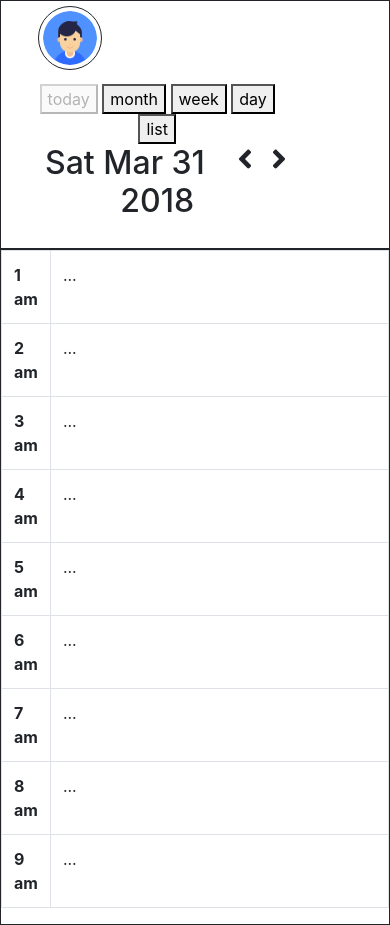
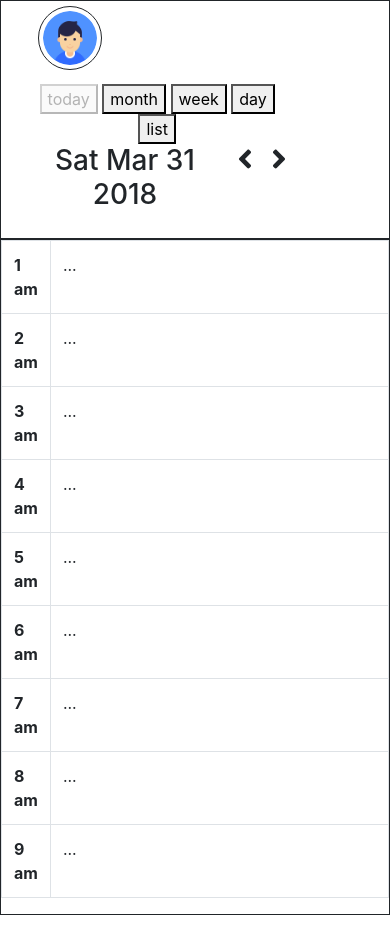
Before and after one commit to SimoneMSR/simonemsr.github.io, a Jekyll site: the page full_calendar/index.html, which Jekyll copies as it is, in a window 390 px wide. Built offline with Jekyll 4.4.1, drawn with Linux system fonts in a browser that asks for light colours; nearby versions of some CDN libraries.

Commit message:
full calendar responsive

```diff
--- a/full_calendar/index.html
+++ b/full_calendar/index.html
@@ -9,7 +9,7 @@
 <!-- 	<script type="text/javascript" src="https://maxcdn.bootstrapcdn.com/bootstrap/4.0.0/js/bootstrap.min.js" ></script> -->
 </head>
 <body>
-	<div class="container">
+	<div class="container hidden">
 		<div class="row">
 			<div class="col-lg-2 d-none d-xl-block sidebar">
 				<table >
@@ -68,7 +68,7 @@
 							</div>
 
 							</div>
-								<div class="fc-center today"><h2>March 2018</h2></div><div class="fc-clear"></div>
+								<div class="fc-center today"><h3> ...loading...</h3></div><div class="fc-clear"></div>
 				</div>
 				</div>
 				<div class="row col-xs-12">
--- a/full_calendar/style.css
+++ b/full_calendar/style.css
@@ -82,3 +82,12 @@ table.calendar td{
 button, svg[type="button"]{
 	cursor: pointer;
 }
+
+@media(max-width: 860px){
+	.fc-left{
+			width:100%;
+	}
+	.today{
+		width: 	100%;
+	}
+}
```
Also changed, not shown: other parts of full_calendar/index.html (+1 -1 lines).
